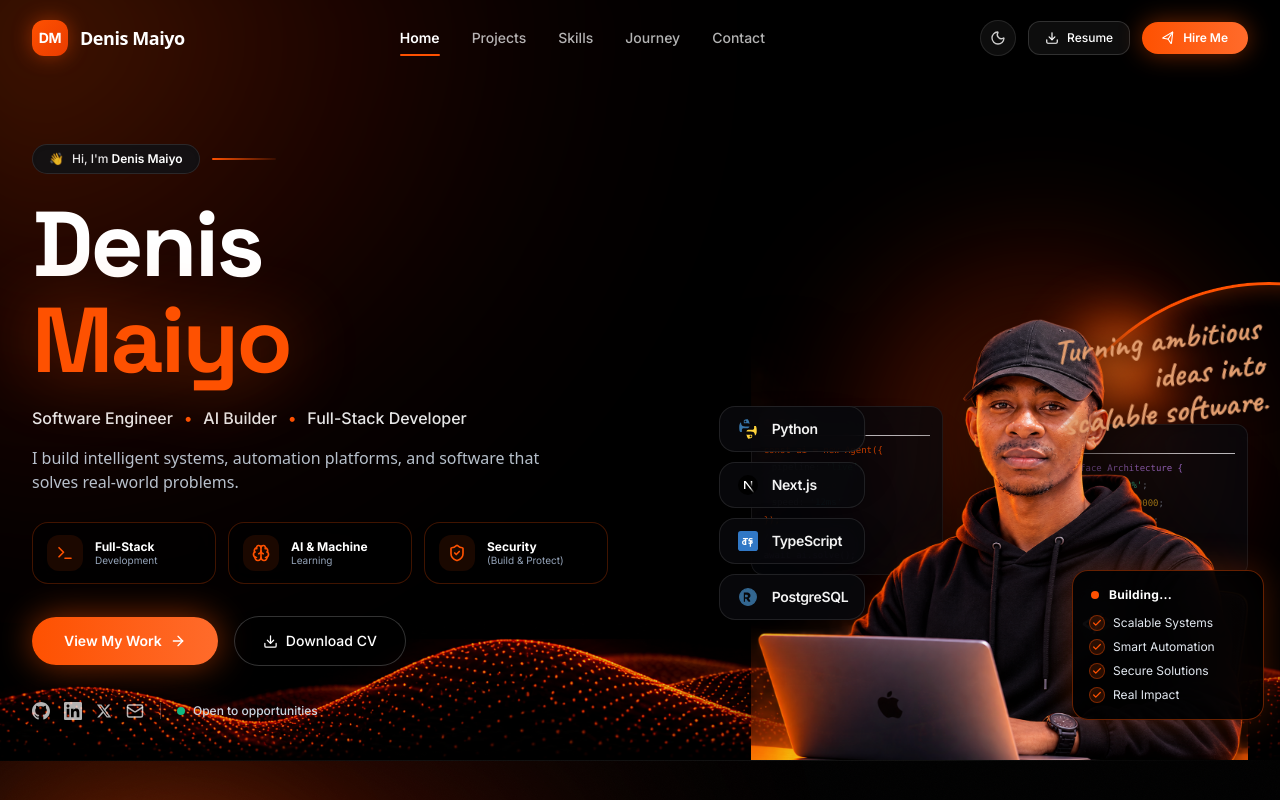
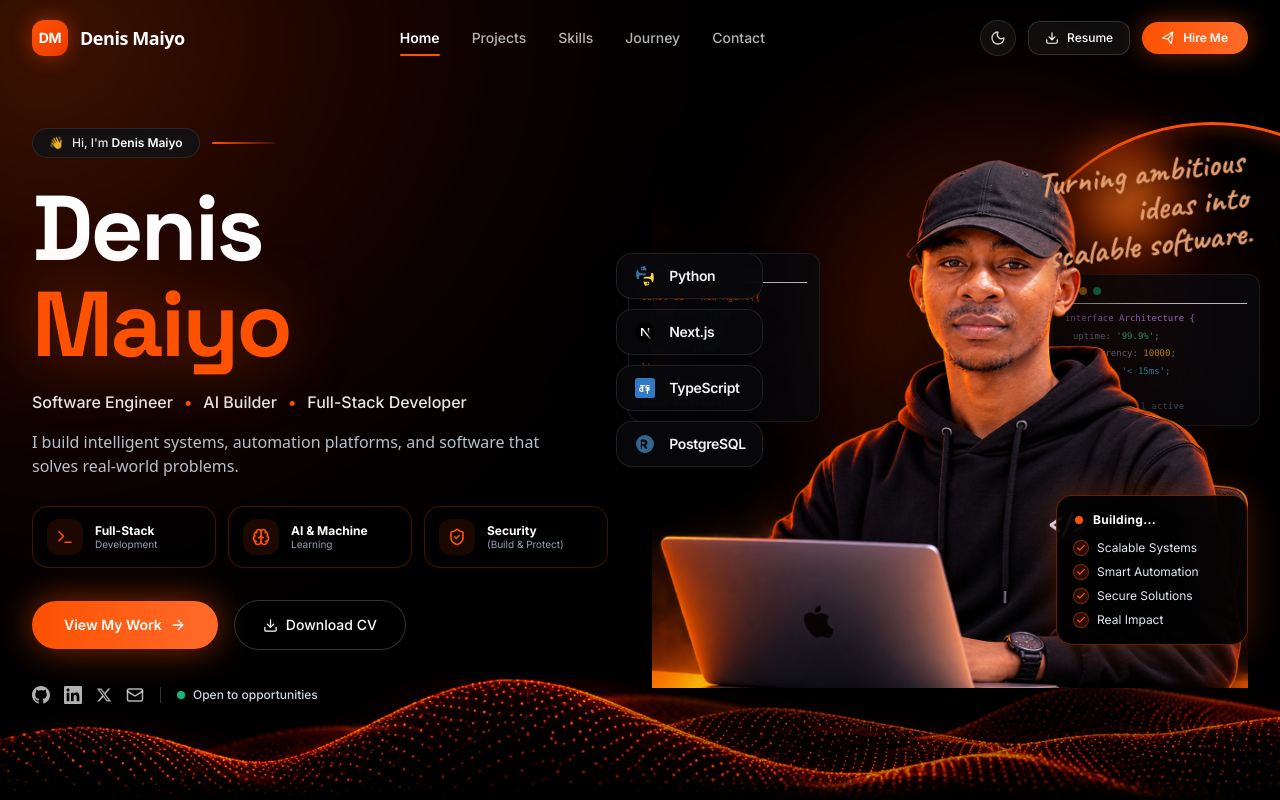
Before and after one commit to MaiyoDenis/personal_website, a Next.js app: page / in a window 1280 px wide. Shown: the top 800 px of the page. Built offline with nearby package versions, Linux system fonts and the light colour scheme.

Commit message:
fix(hero): lock glowing ring proportionally to portrait and balance 6/6 grid layout

```diff
--- a/components/hero/Hero.tsx
+++ b/components/hero/Hero.tsx
@@ -6,7 +6,7 @@ import HeroRight from "./HeroRight";
 
 export default function Hero() {
   return (
-    <section className="relative min-h-[92vh] lg:min-h-[95vh] lg:h-[95vh] flex flex-col justify-end overflow-hidden pt-20 sm:pt-24 lg:pt-20 pb-0 bg-black">
+    <section className="relative min-h-screen flex items-center justify-center overflow-hidden pt-20 pb-8 sm:pb-12 bg-black">
       {/* ── 1. Top-Left Volumetric Radiant Glow ── */}
       <div
         aria-hidden="true"
@@ -27,24 +27,24 @@ export default function Hero() {
           src="/images/footer.png"
           alt=""
           width={2144}
-          height={230}
+          height={733}
           priority
-          className="w-full h-auto max-h-[170px] sm:max-h-[220px] lg:max-h-[260px] object-cover object-bottom opacity-90 mix-blend-screen"
+          className="w-full h-auto max-h-[220px] sm:max-h-[300px] lg:max-h-[360px] object-cover object-bottom opacity-85 mix-blend-screen"
         />
         {/* Soft bottom edge fade */}
-        <div className="absolute inset-x-0 bottom-0 h-4 bg-gradient-to-t from-black to-transparent" />
+        <div className="absolute inset-x-0 bottom-0 h-6 bg-gradient-to-t from-black to-transparent" />
       </div>
 
       {/* ── 3. Main Hero Two-Column Grid ── */}
       <div className="relative z-20 mx-auto w-full max-w-7xl px-6 lg:px-8 pb-0">
-        <div className="grid grid-cols-1 lg:grid-cols-12 gap-8 lg:gap-4 items-end">
-          {/* Left Column: Greeting, Name, Role, Features, CTAs, Socials (7 cols) */}
-          <div className="lg:col-span-7 flex flex-col justify-end pb-8 sm:pb-12 lg:pb-10">
+        <div className="grid grid-cols-1 lg:grid-cols-12 gap-8 lg:gap-6 items-center">
+          {/* Left Column: Greeting, Name, Role, Features, CTAs, Socials (6 cols) */}
+          <div className="lg:col-span-6 flex flex-col justify-center pb-6 lg:pb-0">
             <HeroLeft />
           </div>
 
-          {/* Right Column: Glowing Ring, Floating Tech Pills, Portrait & Building Card (5 cols) */}
-          <div className="lg:col-span-5 flex items-end justify-center self-end">
+          {/* Right Column: Glowing Ring, Floating Tech Pills, Portrait & Building Card (6 cols) */}
+          <div className="lg:col-span-6 flex items-center justify-center">
             <HeroRight />
           </div>
         </div>
--- a/components/hero/HeroRight.tsx
+++ b/components/hero/HeroRight.tsx
@@ -26,53 +26,55 @@ const buildingList = [
 
 export default function HeroRight() {
   return (
-    <div className="relative w-full max-w-[500px] sm:max-w-[560px] lg:max-w-[620px] flex items-end justify-center select-none pb-0">
-      {/* ── 1. Volumetric Flame Ambient Glow (Centered behind Denis's head/neck at 58% X) ── */}
+    <div className="relative w-full max-w-[620px] lg:max-w-[680px] xl:max-w-[720px] flex items-center justify-center select-none mx-auto">
+      {/* ── Master Composition Frame (All elements locked proportionally to Denis) ── */}
+      <div className="relative w-full">
+        {/* ── 1. Volumetric Flame Ambient Glow (Behind head & shoulders) ── */}
         <div
           aria-hidden="true"
-        className="absolute top-[30%] left-[58%] -translate-x-1/2 -translate-y-1/2 w-[380px] sm:w-[480px] h-[380px] sm:h-[480px] rounded-full pointer-events-none z-0"
+          className="absolute top-[32%] left-[58%] -translate-x-1/2 -translate-y-1/2 w-[85%] aspect-square rounded-full pointer-events-none z-0"
           style={{
             background:
-            "radial-gradient(circle at center, rgba(254, 81, 1, 0.48) 0%, rgba(220, 35, 0, 0.22) 42%, transparent 72%)",
+              "radial-gradient(circle at center, rgba(254, 81, 1, 0.45) 0%, rgba(220, 35, 0, 0.2) 42%, transparent 72%)",
             filter: "blur(60px)",
           }}
         />
 
-      {/* ── 2. Glowing Neon Orange Ring (Accurately centered at 58% X, arching over cap) ── */}
+        {/* ── 2. Glowing Neon Orange Ring (Mathematically locked to Denis's head at 58% X) ── */}
         <motion.div
           initial={{ scale: 0.9, opacity: 0 }}
           animate={{ scale: 1, opacity: 1 }}
           transition={{ duration: 0.8, ease: [0.16, 1, 0.3, 1] }}
           aria-hidden="true"
-        className="absolute -top-3 sm:-top-5 lg:-top-6 left-[58%] -translate-x-1/2 w-[330px] sm:w-[410px] lg:w-[460px] h-[330px] sm:h-[410px] lg:h-[460px] rounded-full border-[3.5px] border-[#FE5101] pointer-events-none z-10"
+          className="absolute -top-[4%] left-[58%] -translate-x-1/2 w-[72%] aspect-square rounded-full border-[3.5px] border-[#FE5101] pointer-events-none z-10"
           style={{
             boxShadow:
-            "0 0 25px #FE5101, 0 0 50px rgba(254, 81, 1, 0.85), 0 0 90px rgba(254, 81, 1, 0.5), inset 0 0 25px rgba(254, 81, 1, 0.35)",
+              "0 0 25px #FE5101, 0 0 55px rgba(254, 81, 1, 0.85), 0 0 95px rgba(254, 81, 1, 0.5), inset 0 0 25px rgba(254, 81, 1, 0.35)",
             maskImage:
-            "linear-gradient(to bottom, rgba(0,0,0,1) 0%, rgba(0,0,0,1) 65%, rgba(0,0,0,0) 86%)",
+              "linear-gradient(to bottom, rgba(0,0,0,1) 0%, rgba(0,0,0,1) 68%, rgba(0,0,0,0) 88%)",
             WebkitMaskImage:
-            "linear-gradient(to bottom, rgba(0,0,0,1) 0%, rgba(0,0,0,1) 65%, rgba(0,0,0,0) 86%)",
+              "linear-gradient(to bottom, rgba(0,0,0,1) 0%, rgba(0,0,0,1) 68%, rgba(0,0,0,0) 88%)",
           }}
         />
 
-      {/* ── 3. Top-Right Intense Neon Flare / Hotspot (Matches 1-2 o'clock burst on ring) ── */}
+        {/* ── 3. Top-Right Intense Neon Flare / Hotspot (1-2 o'clock burst on ring) ── */}
         <div
           aria-hidden="true"
-        className="absolute -top-2 sm:-top-3 right-[8%] sm:right-[10%] lg:right-[12%] w-36 h-36 rounded-full pointer-events-none z-10 opacity-90"
+          className="absolute -top-[3%] right-[8%] w-36 h-36 rounded-full pointer-events-none z-10 opacity-90"
           style={{
             background:
               "radial-gradient(circle at center, rgba(255, 150, 50, 0.95) 0%, rgba(254, 81, 1, 0.7) 35%, rgba(220, 35, 0, 0.2) 60%, transparent 80%)",
-          filter: "blur(22px)",
+            filter: "blur(20px)",
           }}
         />
 
-      {/* ── 4. Floating Code Windows (Left & Right behind subject) ── */}
+        {/* ── 4. Floating Code Windows (Left & Right behind Denis) ── */}
         {/* Left Code Window */}
         <motion.div
           initial={{ opacity: 0, x: -30 }}
           animate={{ opacity: 0.8, x: 0 }}
           transition={{ duration: 0.8, delay: 0.2 }}
-        className="hidden sm:block absolute top-[22%] left-0 -translate-x-2 lg:-translate-x-6 w-48 rounded-xl border border-white/10 bg-[#090a0f]/90 p-3 shadow-2xl backdrop-blur-md z-10 font-mono text-[9px] pointer-events-none"
+          className="hidden sm:block absolute top-[20%] left-[-4%] w-48 rounded-xl border border-white/10 bg-[#090a0f]/90 p-3 shadow-2xl backdrop-blur-md z-10 font-mono text-[9px] pointer-events-none"
         >
           <div className="flex items-center gap-1.5 pb-2 mb-2 border-b border-white/8">
             <div className="h-2 w-2 rounded-full bg-rose-500/80" />
@@ -95,7 +97,7 @@ export default function HeroRight() {
           initial={{ opacity: 0, x: 30 }}
           animate={{ opacity: 0.8, x: 0 }}
           transition={{ duration: 0.8, delay: 0.25 }}
-        className="hidden sm:block absolute top-[26%] right-0 translate-x-2 lg:translate-x-4 w-52 rounded-xl border border-white/10 bg-[#090a0f]/90 p-3 shadow-2xl backdrop-blur-md z-10 font-mono text-[9px] pointer-events-none"
+          className="hidden sm:block absolute top-[24%] right-[-2%] w-52 rounded-xl border border-white/10 bg-[#090a0f]/90 p-3 shadow-2xl backdrop-blur-md z-10 font-mono text-[9px] pointer-events-none"
         >
           <div className="flex items-center gap-1.5 pb-2 mb-2 border-b border-white/8">
             <div className="h-2 w-2 rounded-full bg-rose-500/80" />
@@ -112,12 +114,12 @@ export default function HeroRight() {
           </div>
         </motion.div>
 
-      {/* ── 5. Main Subject: Denis Maiyo Cut-out (profile.png) resting directly on bottom ── */}
+        {/* ── 5. Main Subject: Denis Maiyo Cut-out (profile.png) ── */}
         <motion.div
           initial={{ opacity: 0, y: 30 }}
           animate={{ opacity: 1, y: 0 }}
           transition={{ duration: 0.8, delay: 0.15, ease: [0.16, 1, 0.3, 1] }}
-        className="relative z-20 w-full drop-shadow-[0_20px_50px_rgba(0,0,0,0.8)]"
+          className="relative z-20 w-full drop-shadow-[0_25px_60px_rgba(0,0,0,0.9)]"
         >
           <Image
             src="/images/profile.png"
@@ -130,7 +132,7 @@ export default function HeroRight() {
         </motion.div>
 
         {/* ── 6. Left Stack of Floating Tech Pills ── */}
-      <div className="absolute left-0 top-[22%] -translate-x-2 sm:-translate-x-4 lg:-translate-x-8 z-30 flex flex-col gap-2.5">
+        <div className="absolute left-[-2%] sm:left-[-4%] lg:left-[-6%] top-[20%] z-30 flex flex-col gap-2.5">
           {techStack.map((tech, i) => (
             <motion.div
               key={tech.name}
@@ -155,7 +157,7 @@ export default function HeroRight() {
           initial={{ opacity: 0, y: -20, rotate: -7 }}
           animate={{ opacity: 1, y: 0, rotate: -7 }}
           transition={{ duration: 0.7, delay: 0.35 }}
-        className="absolute top-2 sm:top-4 right-0 sm:-right-2 lg:-right-4 z-30 pointer-events-none text-right"
+          className="absolute top-[2%] right-[-2%] sm:right-[0%] z-30 pointer-events-none text-right"
         >
           <p className="font-script text-2xl sm:text-3xl lg:text-[34px] font-bold text-[#E29D6E] leading-[1.05] drop-shadow-[0_2px_10px_rgba(0,0,0,0.8)]">
             Turning ambitious<br />
@@ -169,7 +171,7 @@ export default function HeroRight() {
           initial={{ opacity: 0, scale: 0.9, y: 25 }}
           animate={{ opacity: 1, scale: 1, y: 0 }}
           transition={{ duration: 0.6, delay: 0.4 }}
-        className="absolute bottom-6 sm:bottom-10 right-0 sm:-right-2 lg:-right-4 z-30 rounded-2xl border border-[#FE5101]/40 bg-black/85 backdrop-blur-xl p-3.5 sm:p-4 shadow-[0_0_35px_rgba(254,81,1,0.25)] w-44 sm:w-48 text-left"
+          className="absolute bottom-[6%] sm:bottom-[8%] right-[-2%] sm:right-[0%] z-30 rounded-2xl border border-[#FE5101]/40 bg-black/85 backdrop-blur-xl p-3.5 sm:p-4 shadow-[0_0_35px_rgba(254,81,1,0.25)] w-44 sm:w-48 text-left"
         >
           {/* Header with concentric pulse */}
           <div className="flex items-center gap-2 mb-3">
@@ -195,5 +197,6 @@ export default function HeroRight() {
           </div>
         </motion.div>
       </div>
+    </div>
   );
 }
```
Lines whose indentation alone changed are shown as unchanged.
